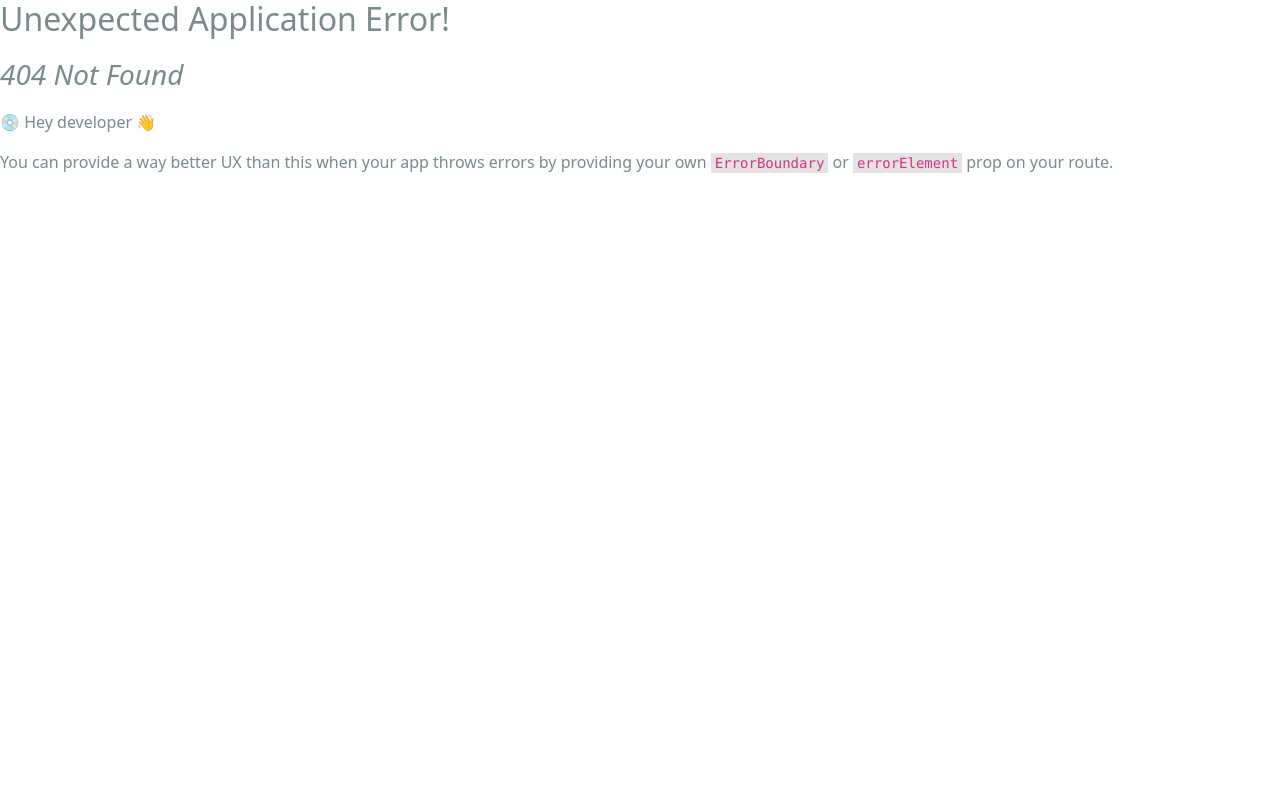
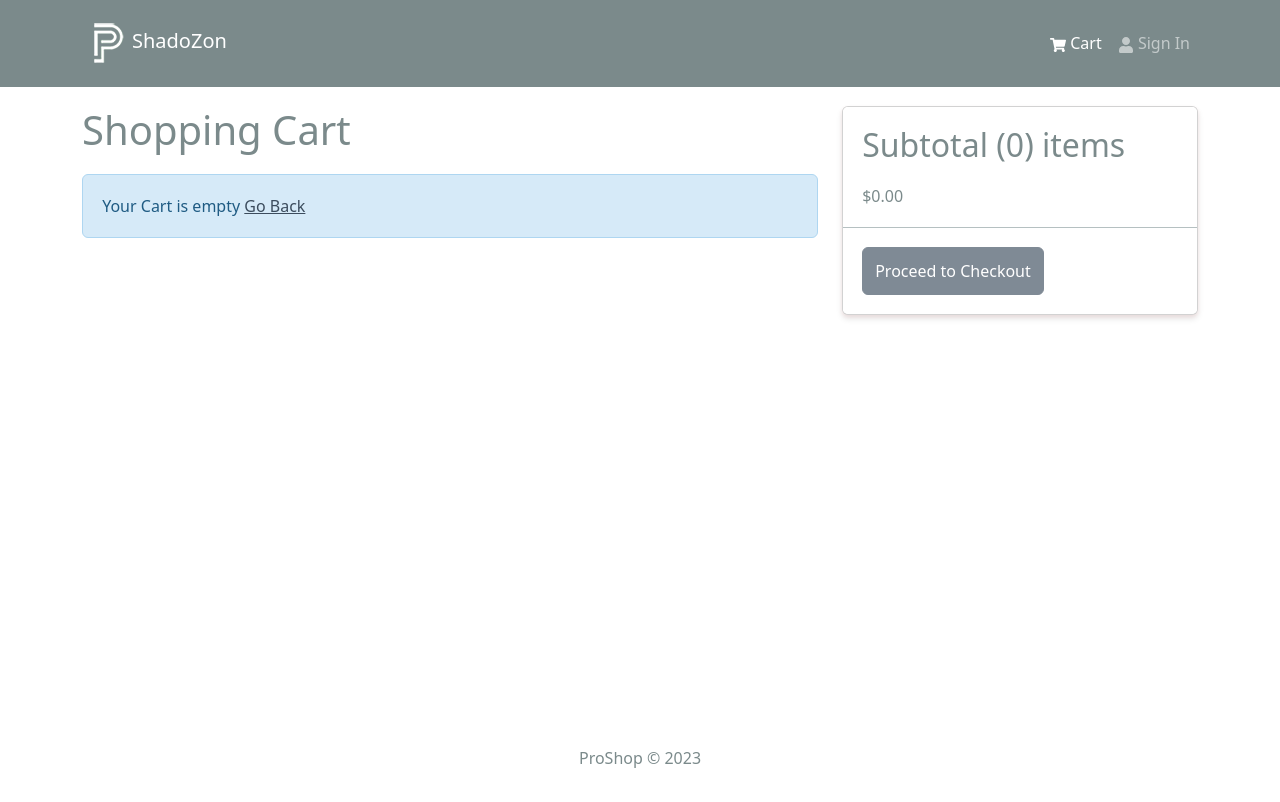
Before and after one commit to shivam-th/shadozon, a React (Create React App) app in the folder frontend/: page /cart in a window 1280 px wide. Before the commit this address had no page. Shown: the top 802 px of the page. Built offline with nearby package versions, Linux system fonts and the light colour scheme.

Commit message:
Cart Screen

```diff
--- a/frontend/src/index.js
+++ b/frontend/src/index.js
@@ -16,12 +16,14 @@
 
 import HomeScreen from "./screens/HomeScreen";
 import ProductScreen from "./screens/ProductScreen";
+import CartScreen from "./screens/CartScreen";
 
 const router = createBrowserRouter(
   createRoutesFromElements(
     <Route path="/" element={<App />}>
       <Route index={true} path="/" element={<HomeScreen />} />
       <Route path="/product/:id" element={<ProductScreen />} />
+      <Route path="/cart" element={<CartScreen />} />
     </Route>
   )
 );
--- /dev/null
+++ b/frontend/src/screens/CartScreen.jsx
@@ -0,0 +1,101 @@
+import { Link, useNavigate } from "react-router-dom";
+import { useDispatch, useSelector } from "react-redux";
+import {
+  Row,
+  Col,
+  ListGroup,
+  Image,
+  Form,
+  Button,
+  Card,
+} from "react-bootstrap";
+import { FaTrash } from "react-icons/fa";
+import Message from "../components/Message";
+import { addToCart } from "../slices/cartSlice";
+
+const CartScreen = () => {
+  const navigate = useNavigate();
+  const dispatch = useDispatch();
+
+  const cart = useSelector((state) => state.cart);
+  const { cartItems } = cart;
+
+  const addToCartHandler = async (product, qty) => {
+    dispatch(addToCart({ ...product, qty }));
+  };
+  return (
+    <Row>
+      <Col md={8}>
+        <h1 style={{ marginBottom: "20px" }}>Shopping Cart</h1>
+        {cartItems.length === 0 ? (
+          <Message>
+            Your Cart is empty <Link to="/"> Go Back</Link>
+          </Message>
+        ) : (
+          <ListGroup variant="flush">
+            {cartItems.map((item) => (
+              <ListGroup.Item key={item._id}>
+                <Row>
+                  <Col md={2}>
+                    <Image src={item.image} alt={item.name} fluid rounded />
+                  </Col>
+                  <Col md={3}>
+                    <Link to={` /product/${item._id}`}> {item.name} </Link>
+                  </Col>
+                  <Col md={2}>Rs {item.price}</Col>
+                  <Col md={2}>
+                    <Form.Control
+                      as="select"
+                      value={item.qty}
+                      onChange={(e) =>
+                        addToCartHandler(item, Number(e.target.value))
+                      }
+                    >
+                      {[...Array(item.countInStock).keys()].map((x) => (
+                        <option key={x + 1} value={x + 1}>
+                          {x + 1}
+                        </option>
+                      ))}
+                    </Form.Control>
+                  </Col>
+                  <Col md={2}>
+                    <Button type="button" variant="light">
+                      <FaTrash />
+                    </Button>
+                  </Col>
+                </Row>
+              </ListGroup.Item>
+            ))}
+          </ListGroup>
+        )}
+      </Col>
+      <Col md={4}>
+        <Card>
+          <ListGroup variant="flush">
+            <ListGroup.Item>
+              <h2>
+                Subtotal ({cartItems.reduce((acc, item) => acc + item.qty, 0)})
+                items
+              </h2>
+              $
+              {cartItems
+                .reduce((acc, item) => acc + item.qty * item.price, 0)
+                .toFixed(2)}
+            </ListGroup.Item>
+            <ListGroup.Item>
+              <Button
+                type="button"
+                className="btn-block"
+                disabled={cartItems.length === 0}
+              >
+                Proceed to Checkout
+              </Button>
+            </ListGroup.Item>
+          </ListGroup>
+        </Card>
+      </Col>
+    </Row>
+  );
+};
+
+export default CartScreen;
--- a/frontend/src/slices/cartSlice.js
+++ b/frontend/src/slices/cartSlice.js
@@ -11,7 +11,7 @@
   reducers: {
     addToCart: (state, action) => {
       const item = action.payload;
-      const existItem = state.cartItems.find((x) => x._id === item.id);
+      const existItem = state.cartItems.find((x) => x._id === item._id);
 
       if (existItem) {
         state.cartItems = state.cartItems.map((x) =>
@@ -21,7 +21,7 @@
         state.cartItems = [...state.cartItems, item];
       }
 
-      return updateCart(state);
+      return updateCart(state, item);
     },
   },
 });
```
Also changed, not shown: frontend/src/slices/removeFromCart.js (added), 1 other file (tests, documents, lock files or other folders).
